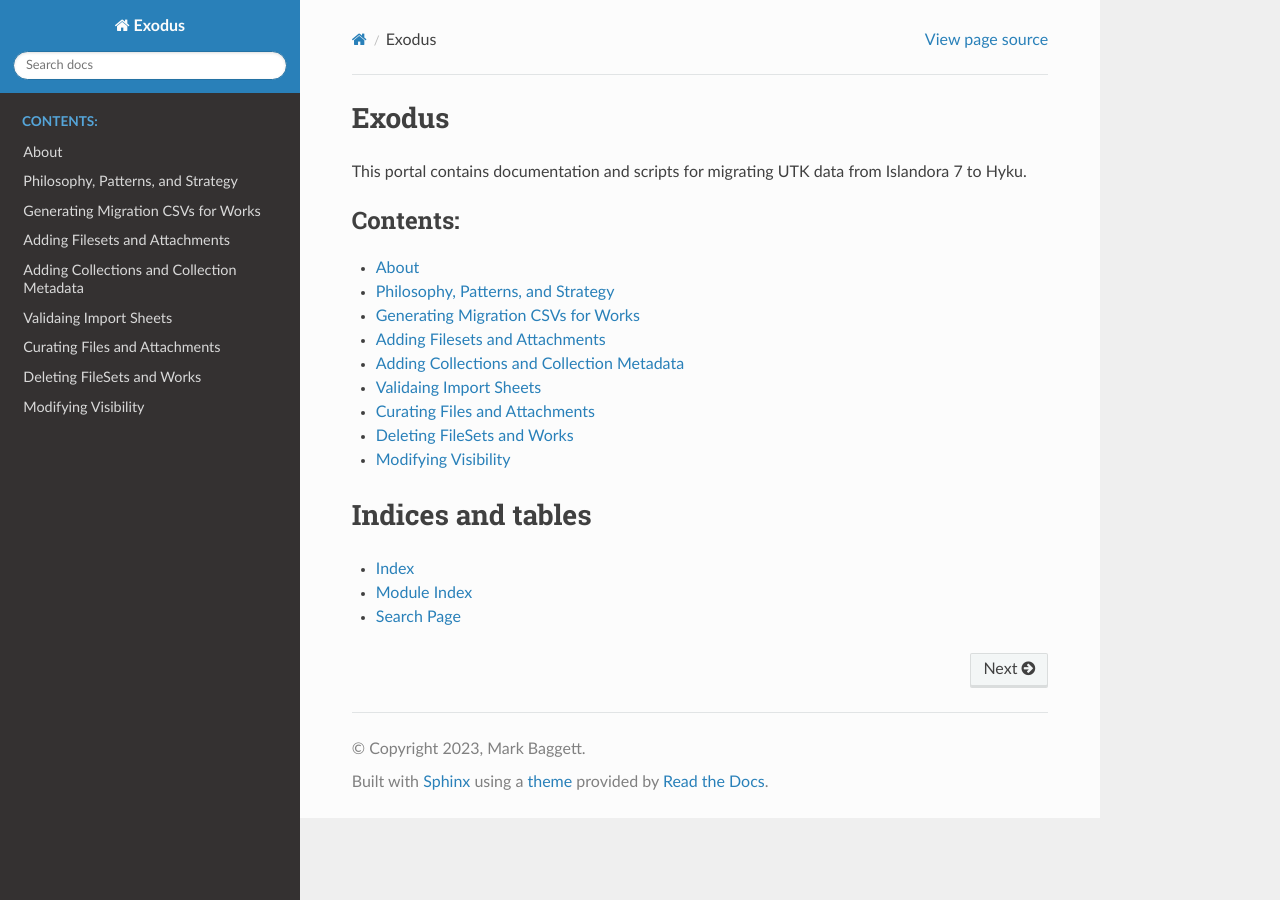
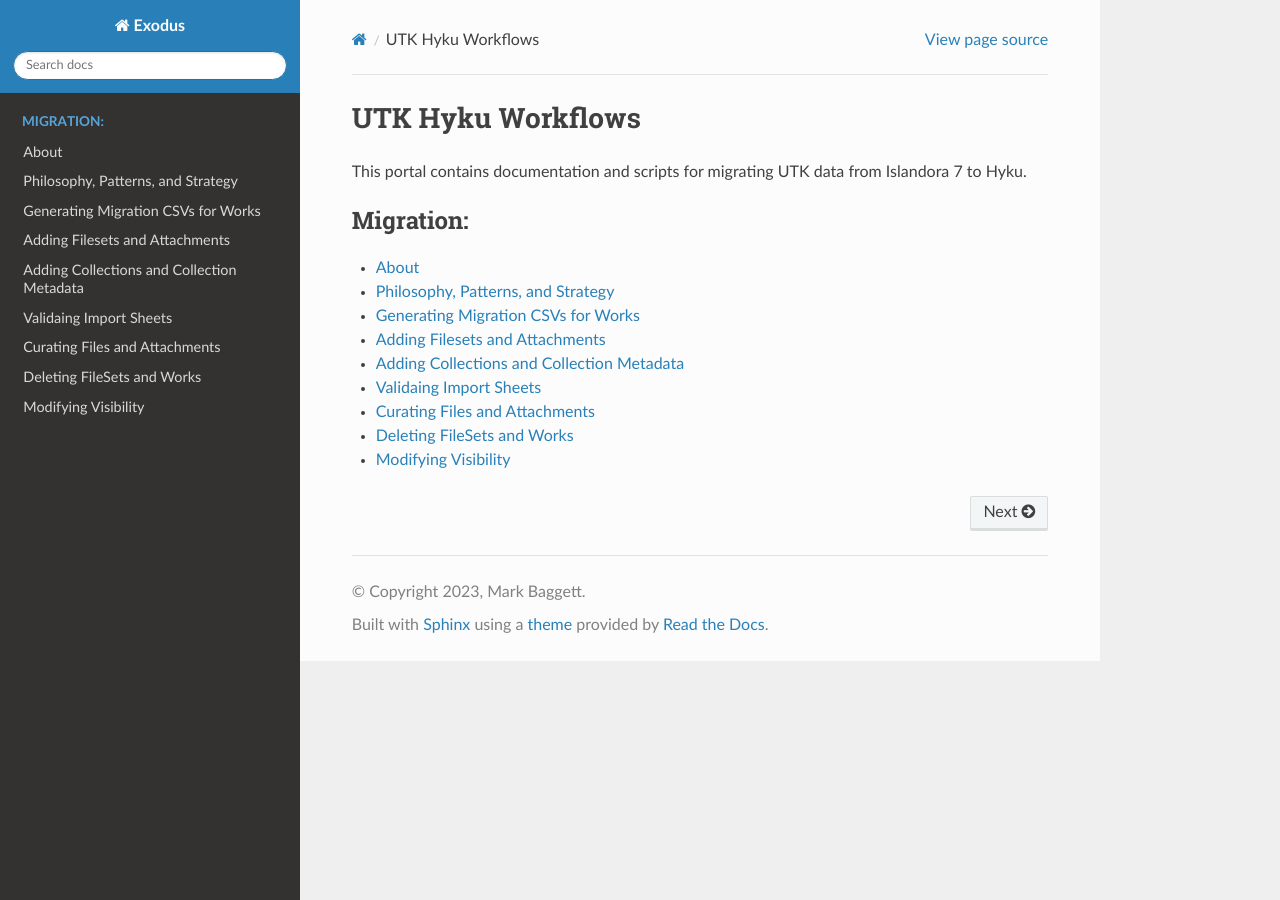
Before and after one commit to markpbaggett/exodus, a Sphinx documentation site: the page built from docs/source/index.rst, in a window 1280 px wide. Built offline with Sphinx 7.4.7 and the Read the Docs theme 2.0.0, drawn with Linux system fonts in a browser that asks for light colours.

Commit message:
Switch title.

```diff
--- a/docs/source/index.rst
+++ b/docs/source/index.rst
@@ -3,24 +3,14 @@
    You can adapt this file completely to your liking, but it should at least
    contain the root `toctree` directive.
 
-Exodus
-======
+UTK Hyku Workflows
+==================
 
 This portal contains documentation and scripts for migrating UTK data from Islandora 7 to Hyku.
 
 .. toctree::
    :maxdepth: 1
-   :caption: Contents:
+   :caption: Migration:
    :glob:
 
    contents/*
-
-
-
-
-Indices and tables
-==================
-
-* :ref:`genindex`
-* :ref:`modindex`
-* :ref:`search`
```
